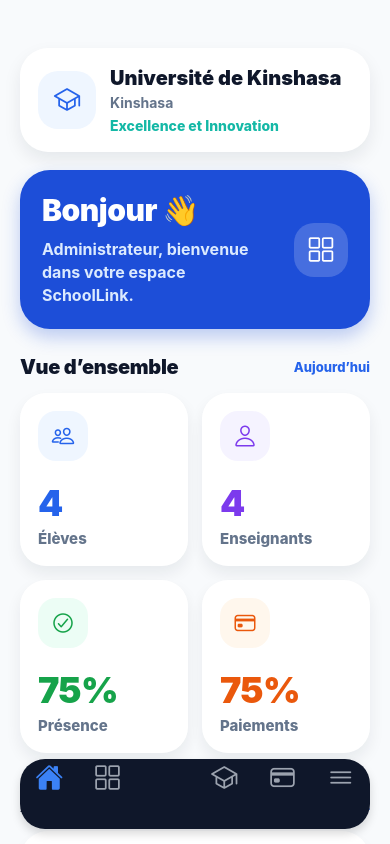
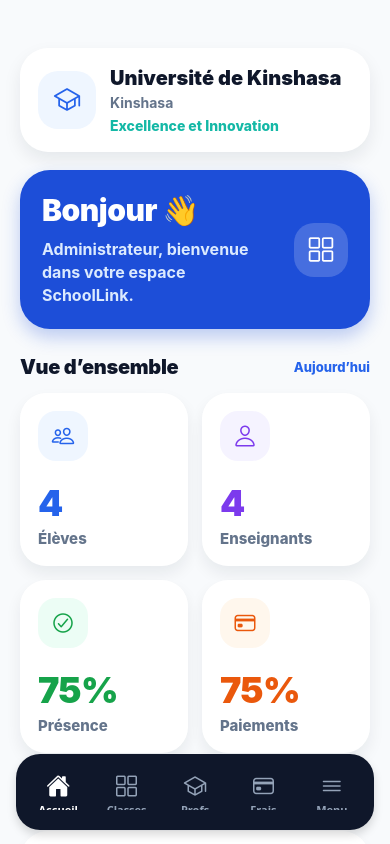
Before and after one commit to Somafrik/Somafrik-, a React Native app in the folder Mobile/: screen /Home in a window 390 px wide. Built offline with nearby package versions, Linux system fonts and the light colour scheme.

Commit message:
code pin par mot de passe

```diff
--- a/Mobile/src/navigation/BottomTabsNavigator.tsx
+++ b/Mobile/src/navigation/BottomTabsNavigator.tsx
@@ -10,22 +10,68 @@
 
 const Tab = createBottomTabNavigator();
 
+const tabConfig: Record<
+  string,
+  {
+    label: string;
+    icon: keyof typeof Ionicons.glyphMap;
+    focusedIcon: keyof typeof Ionicons.glyphMap;
+  }
+> = {
+  Accueil: {
+    label: "Accueil",
+    icon: "home-outline",
+    focusedIcon: "home",
+  },
+  Classes: {
+    label: "Classes",
+    icon: "grid-outline",
+    focusedIcon: "grid",
+  },
+  Enseignants: {
+    label: "Profs",
+    icon: "school-outline",
+    focusedIcon: "school",
+  },
+  Paiements: {
+    label: "Frais",
+    icon: "card-outline",
+    focusedIcon: "card",
+  },
+  Menu: {
+    label: "Menu",
+    icon: "menu-outline",
+    focusedIcon: "menu",
+  },
+};
+
 export default function BottomTabsNavigator() {
   return (
     <Tab.Navigator
       screenOptions={({ route }) => ({
         headerShown: false,
-        tabBarShowLabel: false,
+        tabBarShowLabel: true,
+        tabBarActiveTintColor: "#FFFFFF",
+        tabBarInactiveTintColor: "#94A3B8",
+        tabBarLabel: tabConfig[route.name]?.label ?? route.name,
+        tabBarLabelStyle: {
+          fontSize: 11,
+          fontWeight: "800",
+          marginTop: 2,
+        },
 
         tabBarStyle: {
           position: "absolute",
-          left: 20,
-          right: 20,
-          bottom: 15,
-          height: 70,
+          left: 16,
+          right: 16,
+          bottom: 14,
+          height: 76,
           backgroundColor: "#0F172A",
-          borderRadius: 25,
+          borderRadius: 24,
           borderTopWidth: 0,
+          paddingTop: 8,
+          paddingBottom: 10,
+          paddingHorizontal: 8,
           elevation: 12,
           shadowColor: "#000",
           shadowOffset: {
@@ -37,29 +83,21 @@
           overflow: "hidden",
         },
         tabBarItemStyle: {
-          paddingHorizontal: 0,
+          height: 58,
+          borderRadius: 18,
+          marginHorizontal: 2,
+          paddingVertical: 5,
         },
 
         tabBarIcon: ({ focused }) => {
-          let iconName: keyof typeof Ionicons.glyphMap;
-
-          if (route.name === "Accueil") {
-            iconName = focused ? "home" : "home-outline";
-          } else if (route.name === "Classes") {
-            iconName = focused ? "grid" : "grid-outline";
-          } else if (route.name === "Enseignants") {
-            iconName = focused ? "school" : "school-outline";
-          } else if (route.name === "Paiements") {
-            iconName = focused ? "card" : "card-outline";
-          } else {
-            iconName = focused ? "menu" : "menu-outline";
-          }
+          const config = tabConfig[route.name] ?? tabConfig.Menu;
+          const iconName = focused ? config.focusedIcon : config.icon;
 
           return (
             <Ionicons
               name={iconName}
-              size={28}
-              color={focused ? "#3B82F6" : "#9CA3AF"}
+              size={24}
+              color={focused ? "#FFFFFF" : "#94A3B8"}
             />
           );
         },
@@ -72,6 +110,7 @@
         component={StudentsScreen}
         options={{
           tabBarButton: () => null,
+          tabBarItemStyle: { display: "none" },
         }}
       />
       <Tab.Screen name="Enseignants" component={TeachersScreen} />
--- a/Mobile/src/screens/LoginScreen.tsx
+++ b/Mobile/src/screens/LoginScreen.tsx
@@ -34,6 +34,8 @@
     role === "school_admin"
       ? "Identifiant administrateur"
       : "Téléphone parent ou matricule";
+  const secretPlaceholder =
+    role === "school_admin" ? "Mot de passe" : "Code PIN";
 
   const handleLogin = async () => {
     if (!schoolCode.trim() || !identifier.trim() || !pin.trim()) {
@@ -90,12 +92,12 @@
       />
 
       <TextInput
-        placeholder="Code PIN"
+        placeholder={secretPlaceholder}
         value={pin}
         onChangeText={setPin}
-        keyboardType="number-pad"
+        keyboardType={role === "school_admin" ? "default" : "number-pad"}
         secureTextEntry
-        maxLength={6}
+        maxLength={role === "school_admin" ? undefined : 6}
         style={styles.input}
       />
 
```
Lines whose indentation alone changed are shown as unchanged.
